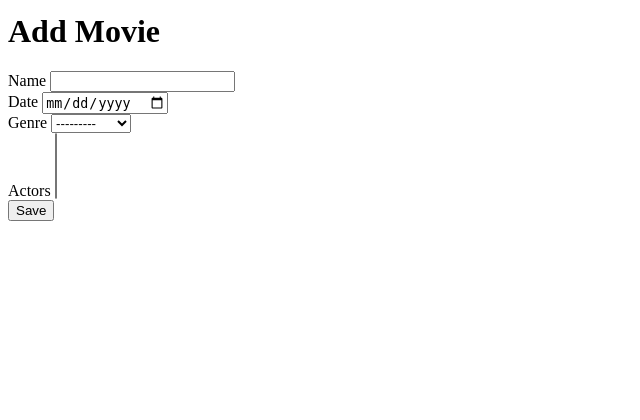
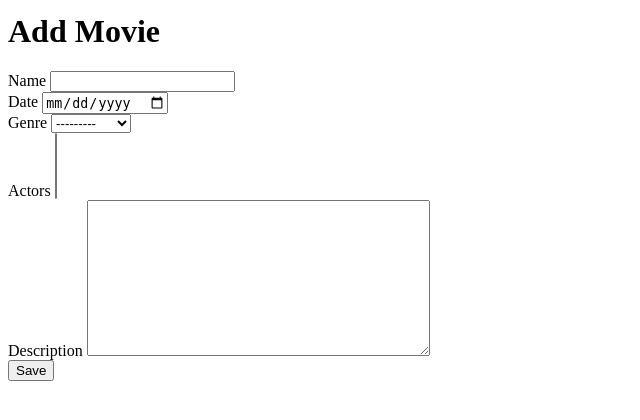
Before and after one commit to awp2017/MovieBox, a Django app: page /movie/add/ in a window 1280 px wide. Shown: the part 151-571 px from the top of the page, without its empty margins (0-640 px from the left). Run offline with Django 3.2, Linux system fonts and the light colour scheme; data that the repository does not hold is empty.

Commit message:
added description for add and edit movies

```diff
--- a/MovieBoxProject/MovieBox/forms.py
+++ b/MovieBoxProject/MovieBox/forms.py
@@ -4,7 +4,7 @@ from MovieBox.models import Movie
 class MovieForm(forms.ModelForm):
     class Meta:
         model = Movie
-        fields = ('name', 'date', 'genre', 'actors')
+        fields = ('name', 'date', 'genre', 'actors', 'description')
 
 class LoginForm(forms.Form):
     username = forms.CharField(label="Username")
--- a/MovieBoxProject/MovieBox/templates/add_movie.html
+++ b/MovieBoxProject/MovieBox/templates/add_movie.html
@@ -47,6 +47,10 @@
             {% endfor %}
         </select>
     </div>
+    <div>
+        <label for="id_description">Description</label>
+        <textarea id="id_description" name="description" maxlength="5000" rows="10" cols="40" required>{{ form.instance.description }}</textarea>
+    </div>
     <button type="submit" class="btn btn-primary">Save</button>
 </form>
 
--- a/MovieBoxProject/MovieBox/templates/edit_movie.html
+++ b/MovieBoxProject/MovieBox/templates/edit_movie.html
@@ -49,6 +49,10 @@
             {% endfor %}
         </select>
     </div>
+    <div>
+        <label for="id_description">Description</label>
+        <textarea id="id_description" name="description" maxlength="5000" rows="10" cols="40" required>{{ form.instance.description }}</textarea>
+    </div>
     <button type="submit" class="btn btn-primary">Save</button>
 </form>
 
```
